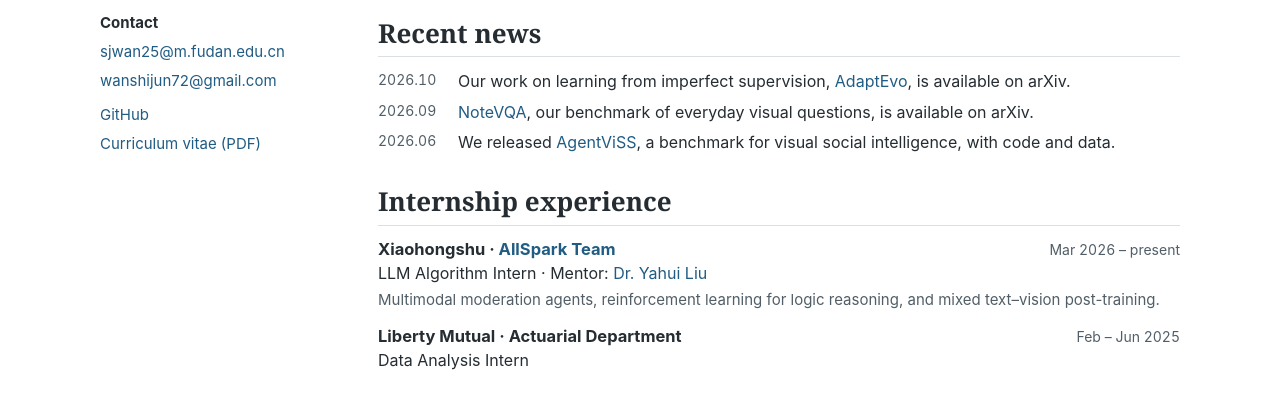
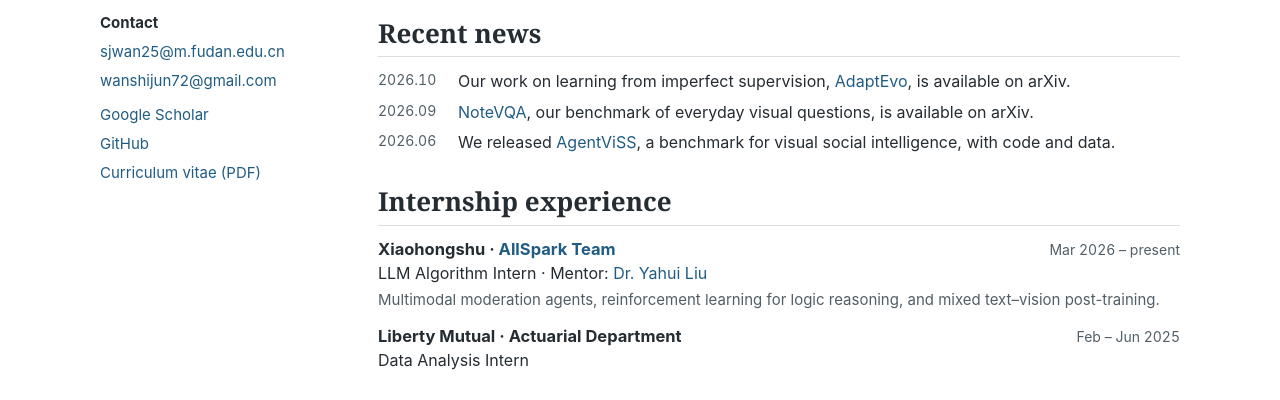
Before and after one commit to JunsWan/junswan.github.io, a plain HTML site: page index.html in a window 1280 px wide. Shown: the part 370-770 px from the top of the page. Drawn offline with Linux system fonts and the light colour scheme.

Commit message:
Link the Google Scholar profile from the sidebar

```diff
--- a/index.html
+++ b/index.html
@@ -12,7 +12,7 @@
 <div class="side-links"><strong>Contact</strong>
 <a href="mailto:sjwan25@m.fudan.edu.cn">sjwan25@m.fudan.edu.cn</a>
 <a href="mailto:wanshijun72@gmail.com">wanshijun72@gmail.com</a></div>
-<div class="side-links profile-links"><a href="https://github.com/JunsWan">GitHub</a><a href="Shijun-Wan-CV.pdf">Curriculum vitae (PDF)</a></div></div></aside>
+<div class="side-links profile-links"><a href="https://scholar.google.com/citations?user=6gcXFTkAAAAJ&amp;hl=en">Google Scholar</a><a href="https://github.com/JunsWan">GitHub</a><a href="Shijun-Wan-CV.pdf">Curriculum vitae (PDF)</a></div></div></aside>
 <main>
 <section id="about"><h2>Short bio</h2>
 <p>I am a master’s student in Applied Statistics at Fudan University’s School of Data Science (GPA 3.83/4.00, top 1%). I work with <a href="https://scholar.google.com/citations?user=AjLDxxgAAAAJ&amp;hl=en">Prof. Zhongyu Wei</a> in the Data Intelligence and Social Computing (DISC) Lab. My research focuses on multimodal reasoning and reinforcement learning for agents.</p>
```
